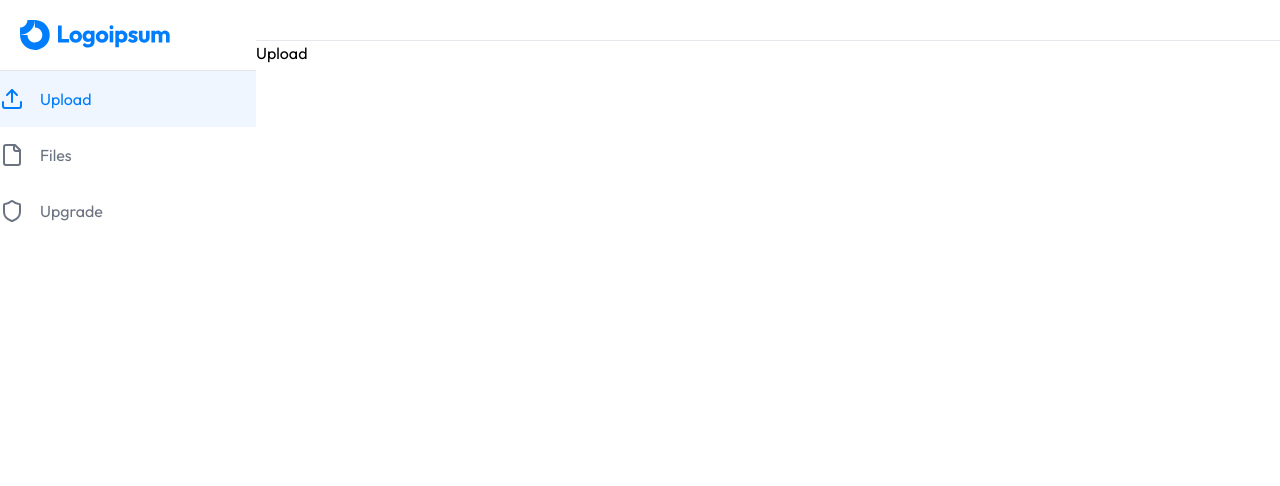
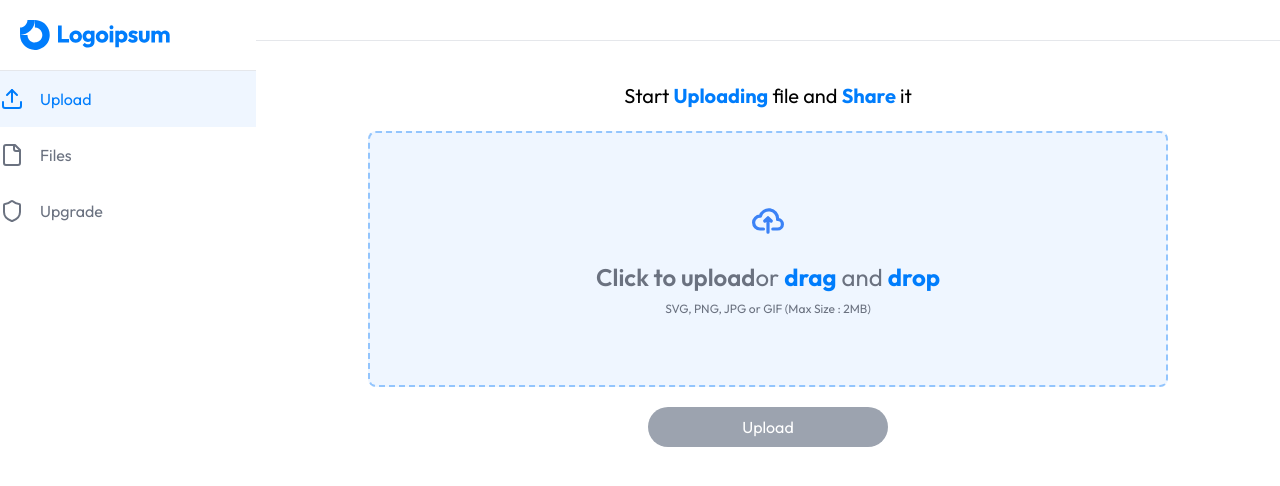
Before and after one commit to Eomaxl/File-sharing-app, a Next.js app: page /upload in a window 1280 px wide. Shown: the top 486 px of the page. Built offline with nearby package versions, Linux system fonts and the light colour scheme.

Commit message:
Completed upload file UI

```diff
--- /dev/null
+++ b/app/(dashboard)/(routes)/upload/_components/AlertMesg.jsx
@@ -0,0 +1,13 @@
+import { AlertCircle } from 'lucide-react';
+import React from 'react';
+
+const AlertMesg = ({msg}) => {
+    return (
+        <div className='p-4 bg-red-500 mt-5 text-white rounded-md flex gap-5 items-center'>
+            <AlertCircle/>
+            {msg}
+        </div>
+    )
+}
+
+export default AlertMesg
--- /dev/null
+++ b/app/(dashboard)/(routes)/upload/_components/FilePreview.jsx
@@ -0,0 +1,21 @@
+import React from 'react'
+import Image from 'next/image'
+import {X} from 'lucide-react'
+
+const FilePreview = ({file,removeFile}) => {
+    return (
+        <div className='flex items-center gap-2 justify-between mt-5 border rounded-md p-2 border-blue-200'>
+            <div className='flex items-center p-2'>
+                <Image src='/file.png' width={50} height={50} alt/>
+                <div className='text-left'>
+                    <h2>{file.name}</h2>
+                    <h2>{file.type}</h2>
+                    <h2 className='text-[12px] text-gray-400'>{(file.size/1024/1024).toFixed(2)} MB</h2>
+                </div>
+            </div>
+            <X className='text-red-500 cursor-pointer' onClick={()=> removeFile()}/>
+        </div>
+    )
+}
+
+export default FilePreview
--- /dev/null
+++ b/app/(dashboard)/(routes)/upload/_components/UploadForm.jsx
@@ -0,0 +1,44 @@
+import React, { useState } from 'react';
+import AlertMesg from './AlertMesg';
+import FilePreview from './FilePreview';
+
+const UploadForm = () => {
+    const [file,setFile] = useState()
+    const [errorMsg,setErrorMsg] = useState()
+    const onFileSelect = (file)=>{
+        console.log(file)
+        if(file&&file.size>2000000){
+            console.log("The size is greater than 2 MB");
+            setErrorMsg('Maximum File Upload Size is 2 MB');
+            return;
+        }
+        setErrorMsg(null);
+        setFile(file);
+    }
+    return(
+    <div className='text-center'>
+        <div class="flex items-center justify-center w-full">
+            <label for="dropzone-file" class="flex flex-col items-center justify-center w-full h-64 border-2 border-blue-300 border-dashed rounded-lg cursor-pointer bg-blue-50 dark:hover:bg-bray-800 dark:bg-gray-700 hover:bg-gray-100 dark:border-gray-600 dark:hover:border-gray-500 dark:hover:bg-gray-600">
+                <div class="flex flex-col items-center justify-center pt-5 pb-6">
+                    <svg class="w-8 h-12 mb-4 text-blue-500 dark:text-gray-400" aria-hidden="true" xmlns="http://www.w3.org/2000/svg" fill="none" viewBox="0 0 20 16">
+                        <path stroke="currentColor" stroke-linecap="round" stroke-linejoin="round" stroke-width="2" d="M13 13h3a3 3 0 0 0 0-6h-.025A5.56 5.56 0 0 0 16 6.5 5.5 5.5 0 0 0 5.207 5.021C5.137 5.017 5.071 5 5 5a4 4 0 0 0 0 8h2.167M10 15V6m0 0L8 8m2-2 2 2"/>
+                    </svg>
+                    <p class="mb-2 text-lg md:text-2xl text-gray-500 dark:text-gray-400">
+                        <span class="font-semibold">Click to upload</span>
+                        or <strong className='text-primary'>drag</strong> and <strong className='text-primary'>drop</strong>
+                    </p>
+                    <p class="text-xs text-gray-500 dark:text-gray-400">SVG, PNG, JPG or GIF (Max Size : 2MB)</p>
+                </div>
+                <input id="dropzone-file" type="file" class="hidden"  onChange={(event)=>onFileSelect(event.target.files[0])} />
+            </label>
+        </div>
+          {errorMsg ?<AlertMesg msg={errorMsg}/>:null}
+          {file ?<FilePreview file={file} removeFile={()=>setFile(null)}/>:null}
+        <button disabled={!file} className='p-2 bg-primary text-white w-[30%] rounded-full mt-5 disabled:bg-gray-400'>
+            Upload
+        </button>
+    </div>
+    )
+}
+
+export default UploadForm;
--- a/app/(dashboard)/(routes)/upload/page.js
+++ b/app/(dashboard)/(routes)/upload/page.js
@@ -1,8 +1,13 @@
+"use client"
 import React from 'react'
+import UploadForm from './_components/UploadForm'
 
 const Upload = () => {
     return(
-        <div>Upload</div>
+        <div className='p-5 px-8 md:px-28'>
+            <h2 className='text-[20px] text-center m-5'>Start <strong className='text-primary'>Uploading</strong> file and <strong className='text-primary'>Share</strong> it</h2>
+            <UploadForm/>
+        </div>
     )
 }
 
```
Also changed, not shown: public/file.png (added).
